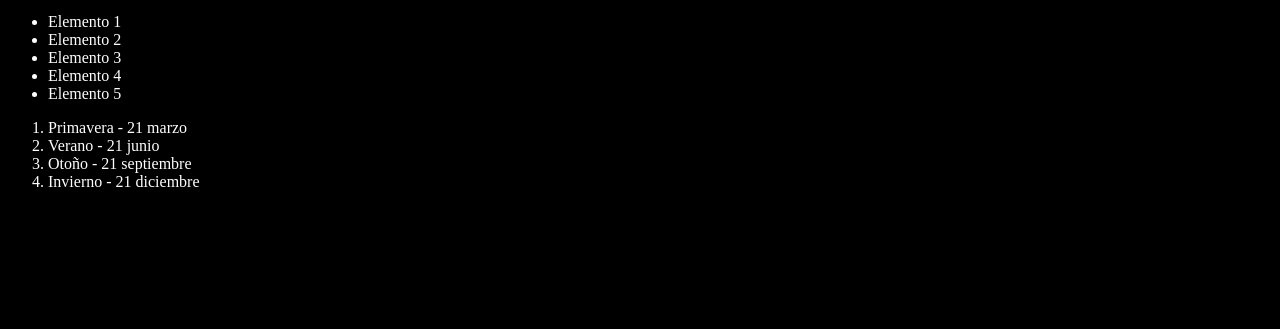
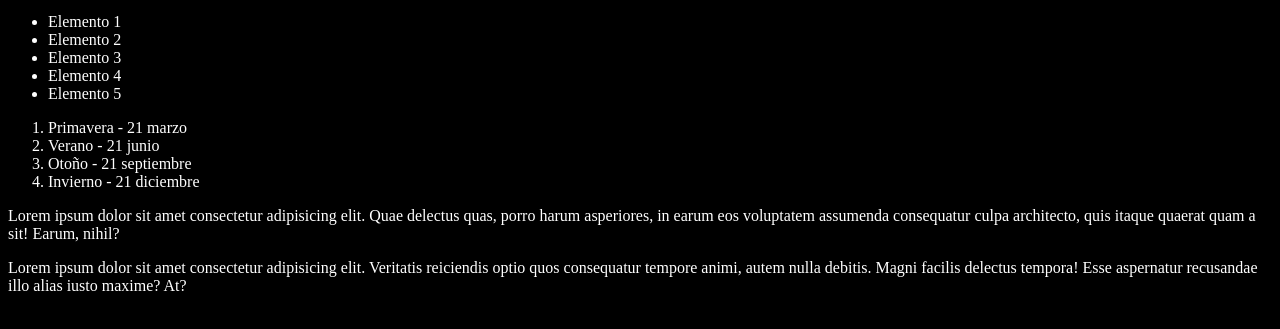
Before and after one commit to omar0369/curso-git-prueba1, a plain HTML site: page index.html in a window 1280 px wide. Shown: the part 101-430 px from the top of the page. Drawn offline with Linux system fonts and the light colour scheme.

Commit message:
Agregando dos párrafos

```diff
--- a/index.html
+++ b/index.html
@@ -25,6 +25,8 @@
         <li>Otoño - 21 septiembre</li>
         <li>Invierno - 21 diciembre</li>
     </ol>
+    <p>Lorem ipsum dolor sit amet consectetur adipisicing elit. Quae delectus quas, porro harum asperiores, in earum eos voluptatem assumenda consequatur culpa architecto, quis itaque quaerat quam a sit! Earum, nihil?</p>
+    <p>Lorem ipsum dolor sit amet consectetur adipisicing elit. Veritatis reiciendis optio quos consequatur tempore animi, autem nulla debitis. Magni facilis delectus tempora! Esse aspernatur recusandae illo alias iusto maxime? At?</p>
 
     <script src="main.js"></script>
 </body>
```
